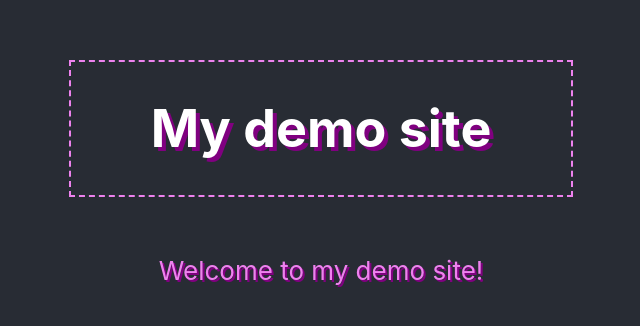
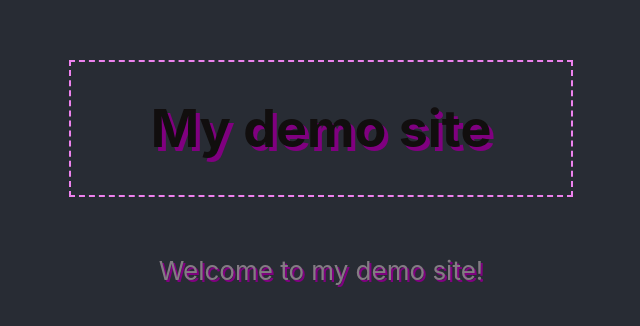
Before and after one commit to erfez/netlify-portfolio, a React (Create React App) app: page / in a window 1280 px wide. Shown: the part 214-540 px from the top of the page, without its empty margins (319-959 px from the left). Built offline with nearby package versions, Linux system fonts and the light colour scheme.

Commit message:
change colors

```diff
--- a/src/App.css
+++ b/src/App.css
@@ -6,7 +6,7 @@
   align-items: center;
   justify-content: center;
   font-size: calc(10px + 2vmin);
-  color: white;
+  color: rgb(17, 14, 14);
   text-align: center;
 }
 
@@ -29,17 +29,17 @@
 
 .App-main {
   margin-top: 2rem;
-  color: violet;
+  color: rgb(131, 124, 131);
   text-shadow: 2px 2px purple;
 }
 
 .App-link {
-  color: #61dafb;
+  color: #c5e8f1;
 }
 
 @keyframes App-logo-spin {
   from {
-    transform: rotate(0deg);
+    transform: rotate(90deg);
   }
   to {
     transform: rotate(360deg);
```
